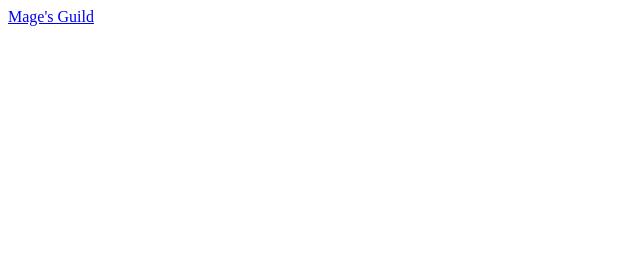
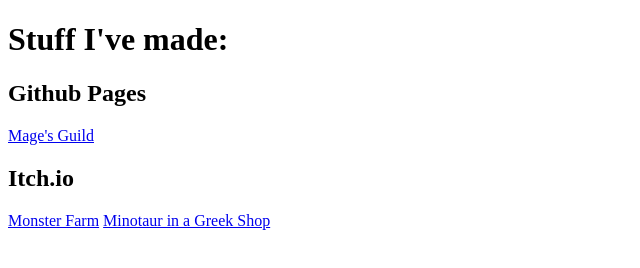
Before and after one commit to Sirunknown91/sirunknown91.github.io, a plain HTML site: page index.html in a window 1280 px wide. Shown: the whole page, without its empty margins (0-640 px from the left). Drawn offline with Linux system fonts and the light colour scheme.

Commit message:
Update index.html

```diff
--- a/index.html
+++ b/index.html
@@ -4,9 +4,15 @@
 
 
 <head>
-	<title>sirunknown91</title>
+	<title>Sirunknown</title>
 </head>
 
 <body>
+    <h1>Stuff I've made: </h1>
+    <h2>Github Pages</h2>
     <a href="https://sirunknown91.github.io/MagesGuild/">Mage's Guild</a>
+    <h2>Itch.io</h2>
+    <a href="https://sirunknown.itch.io/monster-farm">Monster Farm</a>
+    <a href="https://sirunknown.itch.io/minotaur-in-a-greek-shop">Minotaur in a Greek Shop</a>
+
 </body>
```
